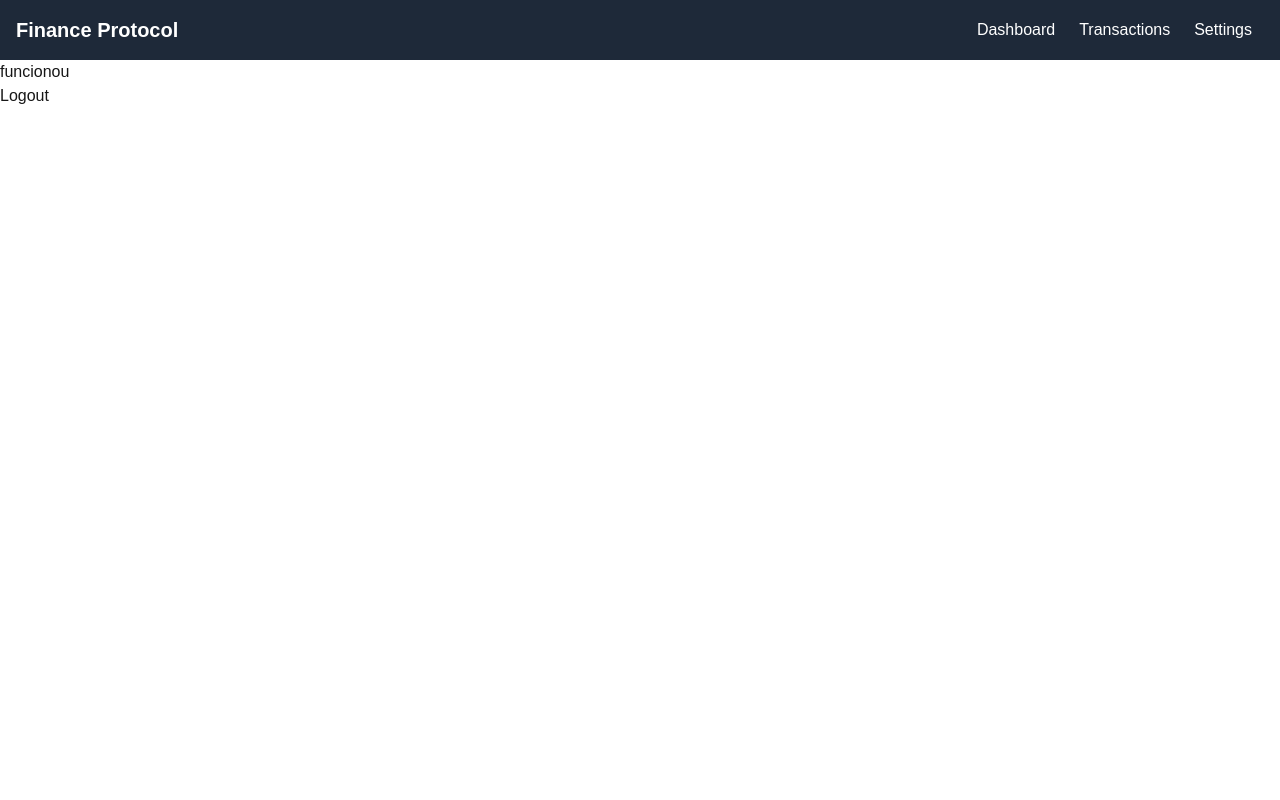
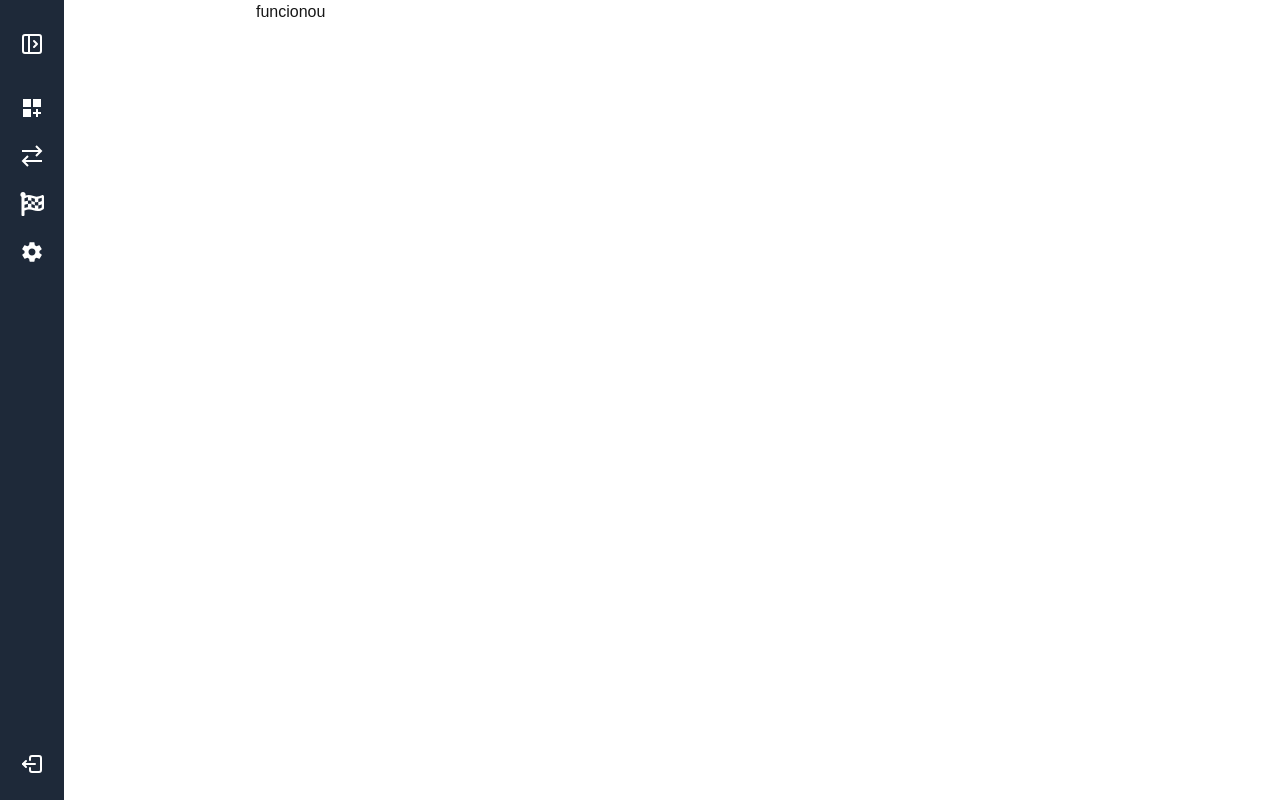
Before and after one commit to Guelmcf/Finance-Protocol, a Next.js app: page /dashboard in a window 1280 px wide. Built offline with nearby package versions, Linux system fonts and the light colour scheme.

Commit message:
feat: add base layout for the desktop NavBar

```diff
--- a/app/(app)/components/navbar.tsx
+++ b/app/(app)/components/navbar.tsx
@@ -1,19 +1,55 @@
-export default function Navbar() {
+"use client"
+
+import { createClient } from "@/utils/supabase/client";
+import { useRouter } from "next/navigation";
+
+import { MdDashboardCustomize } from "react-icons/md";
+import { GrTransaction } from "react-icons/gr";
+import { IoMdSettings } from "react-icons/io";
+import { TbLogout2 } from "react-icons/tb";
+import { LuPanelLeftOpen } from "react-icons/lu";
+import { LuPanelRightOpen } from "react-icons/lu";
+import { FaFlagCheckered } from "react-icons/fa";
+
+
+export default function Navbar({ isShrunken, toggleSidebar }: { isShrunken: boolean, toggleSidebar: () => void }) {
+
+    const router = useRouter();
+
+    async function handleLogout() {
+        await createClient().auth.signOut();
+        router.push("/login");
+    }
+
   return (
-    <nav className="bg-gray-800 text-white p-4">
-      <div className="container mx-auto flex justify-between items-center">
-        <h1 className="text-xl font-bold">Finance Protocol</h1>
+    <nav className="bg-gray-800 text-white p-4 h-full">
+      <div className={"mx-auto flex flex-col justify-between h-full" + (isShrunken ? " items-center" : " items-start")}>
         <div>
+          <div className="flex flex-row justify-between items-center">
+        <h1 className="text-xl font-bold">{isShrunken ?  "" : "Finance Protocol"}</h1>
+        <button onClick={toggleSidebar} className="p-4"
+        >{isShrunken ? <LuPanelLeftOpen size={24} /> : <LuPanelRightOpen size={24} />}
+        </button>
+          </div>
+          {!isShrunken && <hr />}
+        <div className={"flex flex-col justify-between mt-4 gap-2 " + (isShrunken ? " items-center" : " items-start")}>
           <a href="/dashboard" className="px-3 py-2 rounded hover:bg-gray-700">
-            Dashboard
+            {isShrunken ? <MdDashboardCustomize size={24} /> : "Dashboard"}
           </a>
           <a href="/transactions" className="px-3 py-2 rounded hover:bg-gray-700">
-            Transactions
+            {isShrunken ? <GrTransaction size={24} /> : "Transactions"}
+          </a>
+          <a href="/goals" className="px-3 py-2 rounded hover:bg-gray-700">
+            {isShrunken ? <FaFlagCheckered  size={24} /> : "Goals"}
           </a>
           <a href="/settings" className="px-3 py-2 rounded hover:bg-gray-700">
-            Settings
+            {isShrunken ? <IoMdSettings size={24} /> : "Settings"}
           </a>
         </div>
+        </div>
+          <button onClick={handleLogout} className="px-3 py-2 rounded hover:bg-gray-700 flex flex-col items-center justify-end">
+          {isShrunken ? <TbLogout2 size={24} /> : <span className="font-bold">Logout</span>}
+        </button>
       </div>
     </nav>
   );
--- /dev/null
+++ b/app/(app)/components/sideBarProvider.tsx
@@ -0,0 +1,23 @@
+"use client"
+
+import { useState } from "react"
+import Navbar from "./navbar"
+
+export const SideBarProvider = ({ children }: { children: React.ReactNode }) => {
+  const [isShrunken , setIsShrunken] = useState(true)
+
+  const toggleSidebar = () => {
+    setIsShrunken(!isShrunken)
+  }
+
+  return (
+    <div className="flex">
+      <div className={`fixed top-0 left-0 h-full bg-gray-800 text-white transition-transform ${isShrunken ? "w-16" : "w-64"}`}>
+        <Navbar isShrunken={isShrunken} toggleSidebar={toggleSidebar} />
+      </div>
+      <div className="flex-1 ml-0 md:ml-64">
+        {children}
+      </div>
+    </div>
+  )
+}
--- a/app/(app)/dashboard/page.tsx
+++ b/app/(app)/dashboard/page.tsx
@@ -1,22 +1,10 @@
 "use client"
 
-import { createClient } from "@/utils/supabase/client";
-import { useEffect } from "react";
-import { useRouter } from "next/navigation";
-
 export default function Dashboard(){
-
-    const router = useRouter();
-
-    async function handleLogout() {
-        await createClient().auth.signOut();
-        router.push("/login");
-    }
 
     return(
         <div>
             <h1>funcionou</h1>
-            <button onClick={handleLogout}>Logout</button>
         </div>
     )
 }
--- a/app/(app)/layout.tsx
+++ b/app/(app)/layout.tsx
@@ -1,4 +1,4 @@
-import Navbar from "./components/navbar";
+  import { SideBarProvider } from "./components/sideBarProvider";
 
 export default function AppLayout({
   children,
@@ -7,8 +7,10 @@ export default function AppLayout({
 }>) {
   return (
     <>
-      <Navbar />
-      {children}
+
+      <SideBarProvider>
+        {children}
+      </SideBarProvider>
     </>
   );
 }
```
